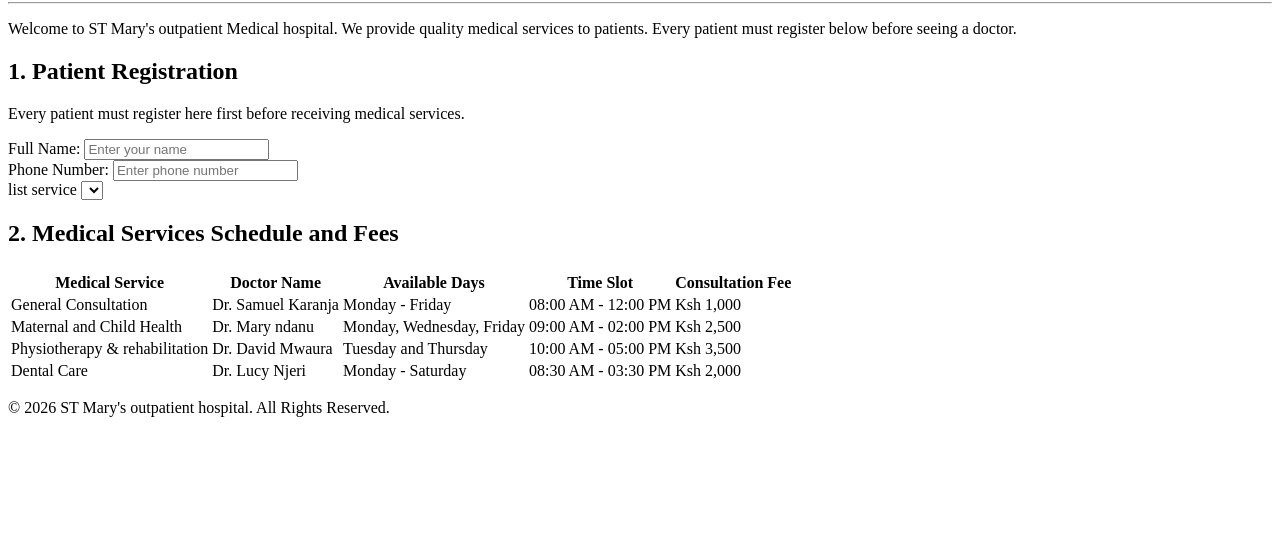
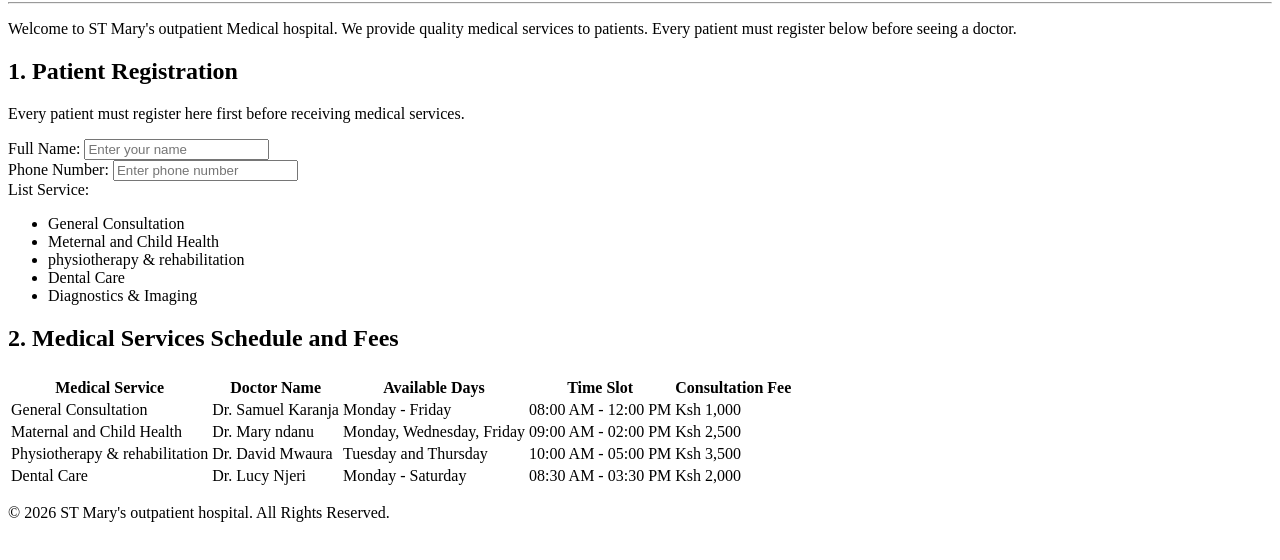
Before and after one commit to 2609281-web/ST-Mary-s-outpatient-hospital.., a plain HTML site: page index.html in a window 1280 px wide. Shown: the part 78-638 px from the top of the page. Drawn offline with Linux system fonts and the light colour scheme.

Commit message:
Update index.html

```diff
--- a/index.html
+++ b/index.html
@@ -37,15 +37,15 @@
         </div>
 
         <div class="form-group">
-            <label for="service">list service</label>
-            <select id="service" required>
-                <li value="">-- list --</li>
+            <label>List Service:</label>
+
+                <ul>
                 <li>General Consultation</li>
                 <li>Meternal and Child Health</li>
                 <li>physiotherapy & rehabilitation</li>
                 <li>Dental Care</li>
                 <li>Diagnostics & Imaging</li>
-            </select>
+                </ul>
         </div>
 
 
```
